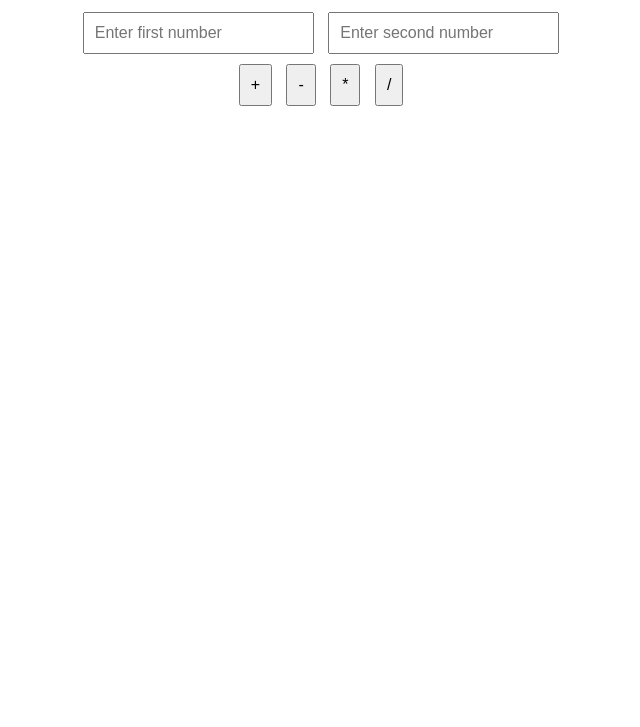
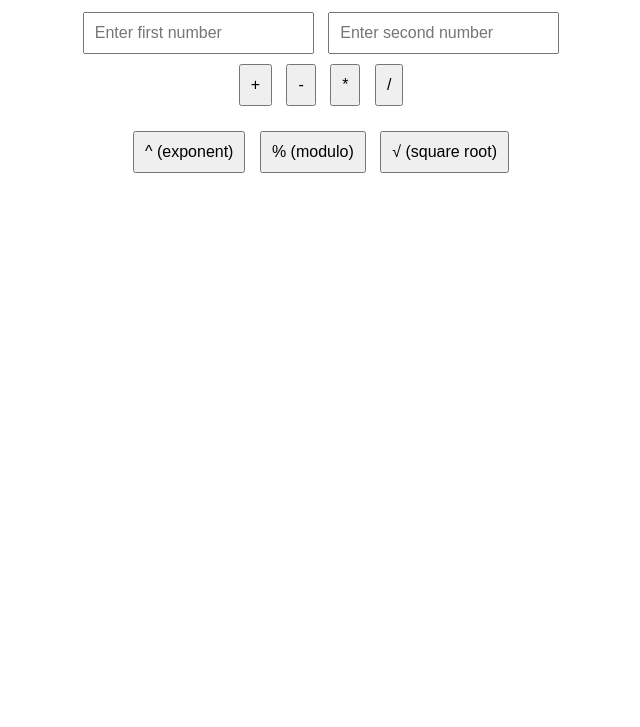
Before and after one commit to maxwellc21/sit737-2025-prac4c, a website: page public/index.html in a window 1280 px wide. Shown: the part 73-800 px from the top of the page, without its empty margins (319-959 px from the left). Drawn offline with Linux system fonts and the light colour scheme.

Commit message:
html view updated

```diff
--- a/public/index.html
+++ b/public/index.html
@@ -8,6 +8,7 @@
         body { font-family: Arial, sans-serif; text-align: center; }
         input, button { margin: 5px; padding: 10px; font-size: 16px; }
         #result { margin-top: 20px; font-size: 20px; font-weight: bold; }
+        .advanced { margin-top: 15px; }
     </style>
 </head>
 <body>
@@ -19,6 +20,13 @@
     <button onclick="calculate('subtract')">-</button>
     <button onclick="calculate('multiply')">*</button>
     <button onclick="calculate('divide')">/</button>
+
+    <div class="advanced">
+        <button onclick="calculate('exponent')">^ (exponent)</button>
+        <button onclick="calculate('modulo')">% (modulo)</button>
+        <button onclick="calculateSquareRoot()">√ (square root)</button>
+    </div>
+
     <div id="result"></div>
 
     <script>
@@ -35,6 +43,19 @@
                     document.getElementById('result').innerText = 'Error: ' + error;
                 });
         }
+
+        function calculateSquareRoot() {
+            const num1 = document.getElementById('num1').value;
+
+            fetch(`http://localhost:3000/api/sqrt?num1=${num1}`)
+                .then(response => response.json())
+                .then(data => {
+                    document.getElementById('result').innerText = `Result: ${data.result}`;
+                })
+                .catch(error => {
+                    document.getElementById('result').innerText = 'Error: ' + error;
+                });
+        }
     </script>
 </body>
 </html>
```
